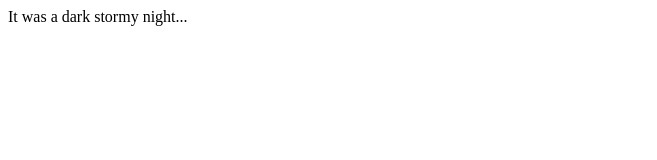
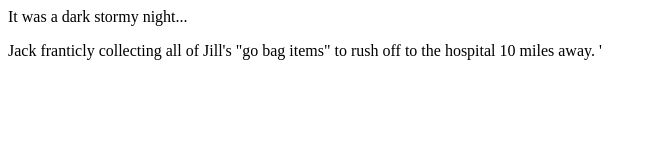
Before and after one commit to aleesham/fireside-story, a plain HTML site: page index.html in a window 1280 px wide. Shown: the whole page, without its empty margins (0-657 px from the left). Drawn offline with Linux system fonts and the light colour scheme.

Commit message:
added second line of story

```diff
--- a/index.html
+++ b/index.html
@@ -1,5 +1,6 @@
 <html>
     <body>
         <p>It was a dark stormy night...</p>
+        <p>Jack franticly collecting all of Jill's "go bag items" to rush off to the hospital 10 miles away. '
     </body>
 </html>
```
